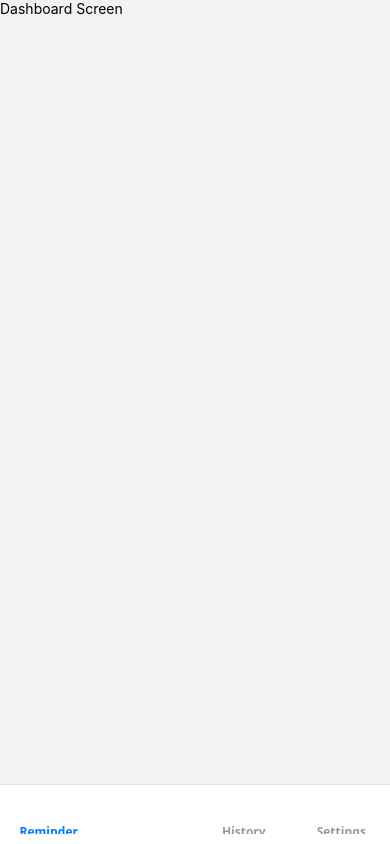
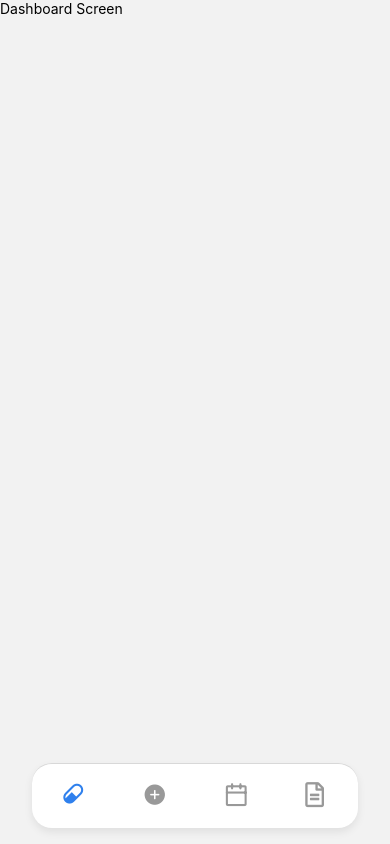
Before and after one commit to blessingnjoku/med-reminder, a React Native app: screen / in a window 390 px wide. Built offline with nearby package versions, Linux system fonts and the light colour scheme.

Commit message:
bottom tab style, and mockup update

```diff
--- a/App.tsx
+++ b/App.tsx
@@ -1,18 +1,14 @@
-import React, { useState } from 'react';
-import { NavigationContainer } from '@react-navigation/native';
-import { Provider } from 'react-redux';
-import { store } from './src/app/store';
-import { RootNavigator } from './src/app/navigation/RootNavigator';
+import React from "react";
+import { NavigationContainer } from "@react-navigation/native";
+import { AppNavigator } from "./src/app/navigation/AppNavigator";
+import { StatusBar } from "react-native";
+import { colors } from "./src/app/theme/colors";
 
 export default function App() {
-  // TODO: Replace with actual auth state from Redux
-  const [isAuthenticated] = useState(true);
-
   return (
-    <Provider store={store}>
-      <NavigationContainer>
-        <RootNavigator isAuthenticated={isAuthenticated} />
-      </NavigationContainer>
-    </Provider>
+    <NavigationContainer>
+      <StatusBar barStyle="dark-content" backgroundColor={colors.background} />
+      <AppNavigator />
+    </NavigationContainer>
   );
 }
--- a/package.json
+++ b/package.json
@@ -9,6 +9,7 @@
     "web": "expo start --web"
   },
   "dependencies": {
+    "@expo/vector-icons": "^15.0.3",
     "@react-native-async-storage/async-storage": "^2.2.0",
     "@react-native-community/datetimepicker": "8.4.4",
     "@react-navigation/bottom-tabs": "^7.10.1",
@@ -21,15 +22,16 @@
     "expo-status-bar": "~3.0.9",
     "formik": "^2.4.9",
     "react": "19.1.0",
+    "react-dom": "19.1.0",
     "react-native": "0.81.5",
     "react-native-chart-kit": "^6.12.0",
     "react-native-safe-area-context": "~5.6.0",
     "react-native-screens": "~4.16.0",
+    "react-native-svg": "15.12.1",
     "react-redux": "^9.2.0",
     "yup": "^1.7.1"
   },
   "devDependencies": {
-    "@testing-library/react-native": "^13.3.3",
     "@types/react": "~19.1.0",
     "jest": "^30.2.0",
     "typescript": "~5.9.2"
--- a/src/app/navigation/AppNavigator.tsx
+++ b/src/app/navigation/AppNavigator.tsx
@@ -1,105 +1,99 @@
-import React from 'react';
-import { createNativeStackNavigator } from '@react-navigation/native-stack';
-import { createBottomTabNavigator } from '@react-navigation/bottom-tabs';
-import { DashboardScreen } from '../screens/dashboard/DashboardScreen';
-import { AddReminderScreen } from '../screens/reminders/AddReminderScreen';
-import { EditReminderScreen } from '../screens/reminders/EditReminderScreen';
-import { HistoryScreen } from '../screens/history/HistoryScreen';
-import { SettingsScreen } from '../screens/settings/SettingsScreen';
+import React from "react";
+import { createBottomTabNavigator } from "@react-navigation/bottom-tabs";
+import { StyleSheet, Platform, View } from "react-native";
+import { MaterialCommunityIcons, Ionicons, Feather, FontAwesome5 } from '@expo/vector-icons';
+import { DashboardScreen } from "../screens/dashboard/DashboardScreen";
+import { colors } from "../theme/colors";
 
-const RootStack = createNativeStackNavigator();
+
 const Tab = createBottomTabNavigator();
 
-// Bottom Tab Navigator with 4 tabs (Pills, +, History, Settings)
-const TabNavigator = () => {
+export const AppNavigator = () => {
   return (
     <Tab.Navigator
       screenOptions={{
         headerShown: false,
-        tabBarActiveTintColor: '#007AFF',
-        tabBarInactiveTintColor: '#999999',
-        tabBarStyle: {
-          borderTopWidth: 1,
-          borderTopColor: '#E0E0E0',
-          paddingBottom: 5,
-          paddingTop: 5,
-          height: 60,
-        },
-        tabBarLabelStyle: {
-          fontSize: 12,
-          fontWeight: '600',
-        },
+        tabBarShowLabel: false,
+        tabBarStyle: styles.tabBar,
+        tabBarActiveTintColor: colors.primary,
+        tabBarInactiveTintColor: colors.textTertiary,
       }}
     >
       <Tab.Screen
         name="Dashboard"
         component={DashboardScreen}
         options={{
-          tabBarLabel: 'Reminder',
-          tabBarIcon: () => null, // TODO: Add pills icon
+          tabBarIcon: ({ color, size }) => (
+            <View style={styles.iconBase}>
+              <MaterialCommunityIcons
+                name="pill"
+                color={color}
+                size={size ?? 24}
+              />
+            </View>
+          ),
         }}
       />
       <Tab.Screen
-        name="AddTab"
-        component={DashboardScreen}
-        listeners={({ navigation }) => ({
-          tabPress: (e) => {
-            e.preventDefault();
-            navigation.navigate('AddReminderModal');
-          },
-        })}
+        name="AddReminder"
+        component={() => <View />} // Placeholder
         options={{
-          tabBarLabel: '',
-          tabBarIcon: () => null, // TODO: Add + icon with custom styling
+          tabBarIcon: ({ color, size }) => (
+            <View style={styles.iconBase}>
+              <Ionicons name="add-circle" color={color} size={size ?? 24} />
+            </View>
+          ),
         }}
       />
       <Tab.Screen
-        name="History"
-        component={HistoryScreen}
+        name="Calendar"
+        component={() => <View />} // Placeholder
         options={{
-          tabBarLabel: 'History',
-          tabBarIcon: () => null, // TODO: Add history icon
+          tabBarIcon: ({ color, size }) => (
+            <View style={styles.iconBase}>
+              <Feather name="calendar" color={color} size={size ?? 24} />
+            </View>
+          ),
         }}
       />
       <Tab.Screen
-        name="Settings"
-        component={SettingsScreen}
+        name="Reports"
+        component={() => <View />} // Placeholder
         options={{
-          tabBarLabel: 'Settings',
-          tabBarIcon: () => null, // TODO: Add settings icon
+          tabBarIcon: ({ color, size }) => (
+            <View style={styles.iconBase}>
+              <FontAwesome5 name="file-alt" color={color} size={size ?? 24} />
+            </View>
+          ),
         }}
       />
     </Tab.Navigator>
   );
 };
 
-// Root Navigator with modals for Add/Edit Reminder
-export const AppNavigator: React.FC = () => {
-  return (
-    <RootStack.Navigator>
-      <RootStack.Screen
-        name="Tabs"
-        component={TabNavigator}
-        options={{ headerShown: false }}
-      />
-      <RootStack.Screen
-        name="AddReminderModal"
-        component={AddReminderScreen}
-        options={{
-          presentation: 'modal',
-          headerShown: true,
-          title: 'Schedule your medicine',
-        }}
-      />
-      <RootStack.Screen
-        name="EditReminderModal"
-        component={EditReminderScreen}
-        options={{
-          presentation: 'modal',
-          headerShown: true,
-          title: 'Edit Reminder',
-        }}
-      />
-    </RootStack.Navigator>
-  );
-};
+const styles = StyleSheet.create({
+  tabBar: {
+    height: Platform.OS === "ios" ? 88 : 65,
+    backgroundColor: colors.surface,
+    borderTopWidth: 1,
+    borderTopColor: colors.divider,
+    paddingTop: 10,
+    marginHorizontal: 16,
+    marginBottom: 16,
+    borderRadius: 20,
+    position: 'absolute',
+    left: 16,
+    right: 16,
+    // Optional: shadow for floating effect
+    shadowColor: '#000',
+    shadowOffset: { width: 0, height: 4 },
+    shadowOpacity: 0.08,
+    shadowRadius: 8,
+    elevation: 8,
+  },
+  iconBase: {
+    width: 24,
+    height: 24,
+
+  },
+});
--- a/src/app/navigation/RootNavigator.tsx
+++ b/src/app/navigation/RootNavigator.tsx
@@ -1,11 +1,31 @@
-import React from 'react';
-import { AuthNavigator } from './AuthNavigator';
-import { AppNavigator } from './AppNavigator';
+import React from "react";
+import { createStackNavigator } from "@react-navigation/stack";
+import { AppTabs } from "./AppNavigator";
+import { AddReminderScreen } from "../screens/reminders/AddReminderScreen";
+import { LoginScreen } from "../screens/auth/LoginScreen";
 
-interface RootNavigatorProps {
-  isAuthenticated: boolean;
-}
+const RootStack = createStackNavigator();
 
-export const RootNavigator: React.FC<RootNavigatorProps> = ({ isAuthenticated }) => {
-  return isAuthenticated ? <AppNavigator /> : <AuthNavigator />;
+export const RootNavigator = () => {
+  const isAuthenticated = true; // Replace with logic from your authSlice
+
+  return (
+    <RootStack.Navigator screenOptions={{ headerShown: false }}>
+      {!isAuthenticated ? (
+        <RootStack.Screen name="Auth" component={LoginScreen} />
+      ) : (
+        <>
+          {/* Main App with Tabs */}
+          <RootStack.Screen name="MainTabs" component={AppTabs} />
+
+          {/* Full-screen Modals (No Bottom Nav visible here) */}
+          <RootStack.Screen
+            name="AddReminder"
+            component={AddReminderScreen}
+            options={{ presentation: "modal" }}
+          />
+        </>
+      )}
+    </RootStack.Navigator>
+  );
 };
```
Also changed, not shown: src/utils/mockReminders.ts (added, +87 -0 lines), 1 other file (tests, documents, lock files or other folders).
